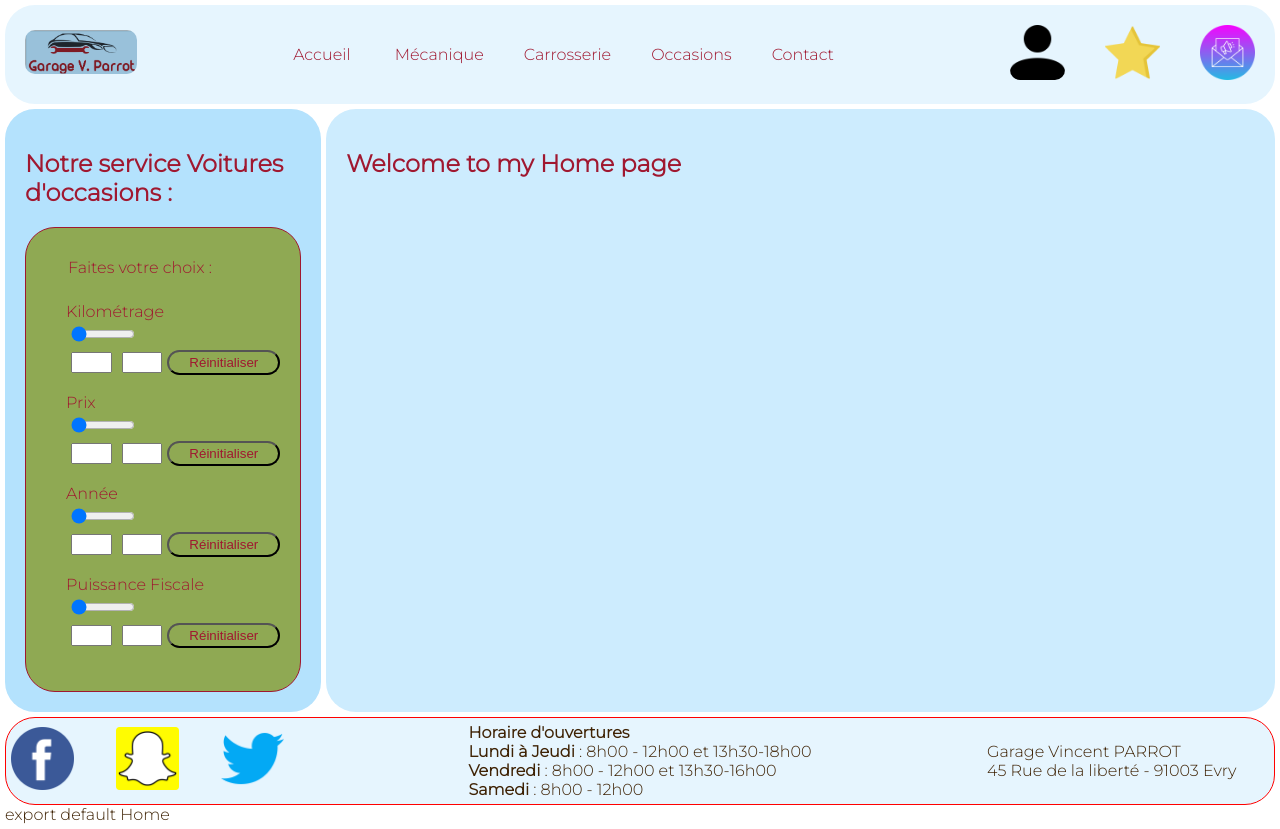
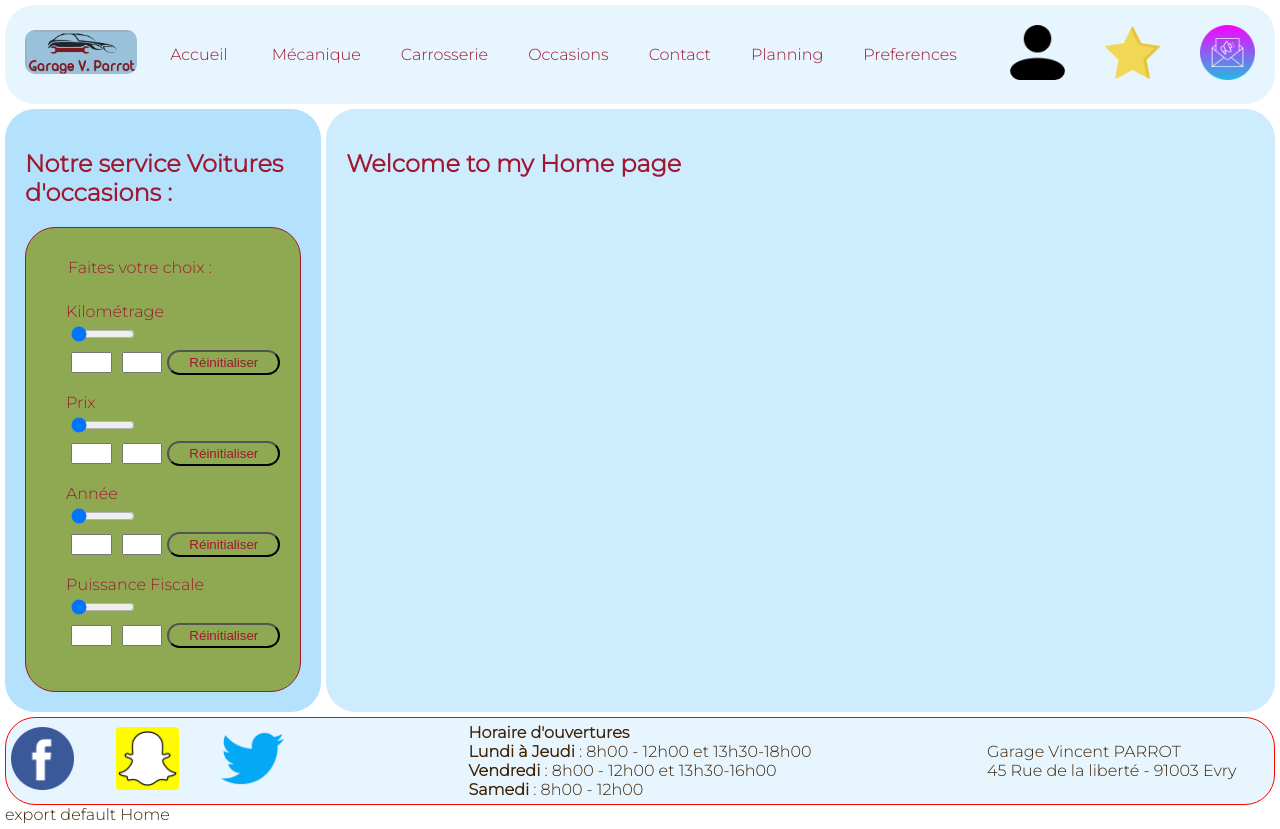
Before and after one commit to Mastertaar/ECF-Garage-V-Parrot, a React (Create React App) app: page / in a window 1280 px wide. Built offline with nearby package versions, Linux system fonts and the light colour scheme.

Commit message:
Modified header/index.js

```diff
--- a/src/Components/Header/index.js
+++ b/src/Components/Header/index.js
@@ -21,6 +21,9 @@ function Header() {
             <Link to="/carrosserie">Carrosserie</Link>
             <Link to="/occasions">Occasions</Link>
             <Link to="/contact">Contact</Link>
+            <Link to="/planning">Planning</Link>
+            <Link to="/preferences">Preferences</Link>
+
           </div>
           <div className='memberSpace'>
           <Link to="/"><img src= {UserPicture} alt=''/></Link>
```
